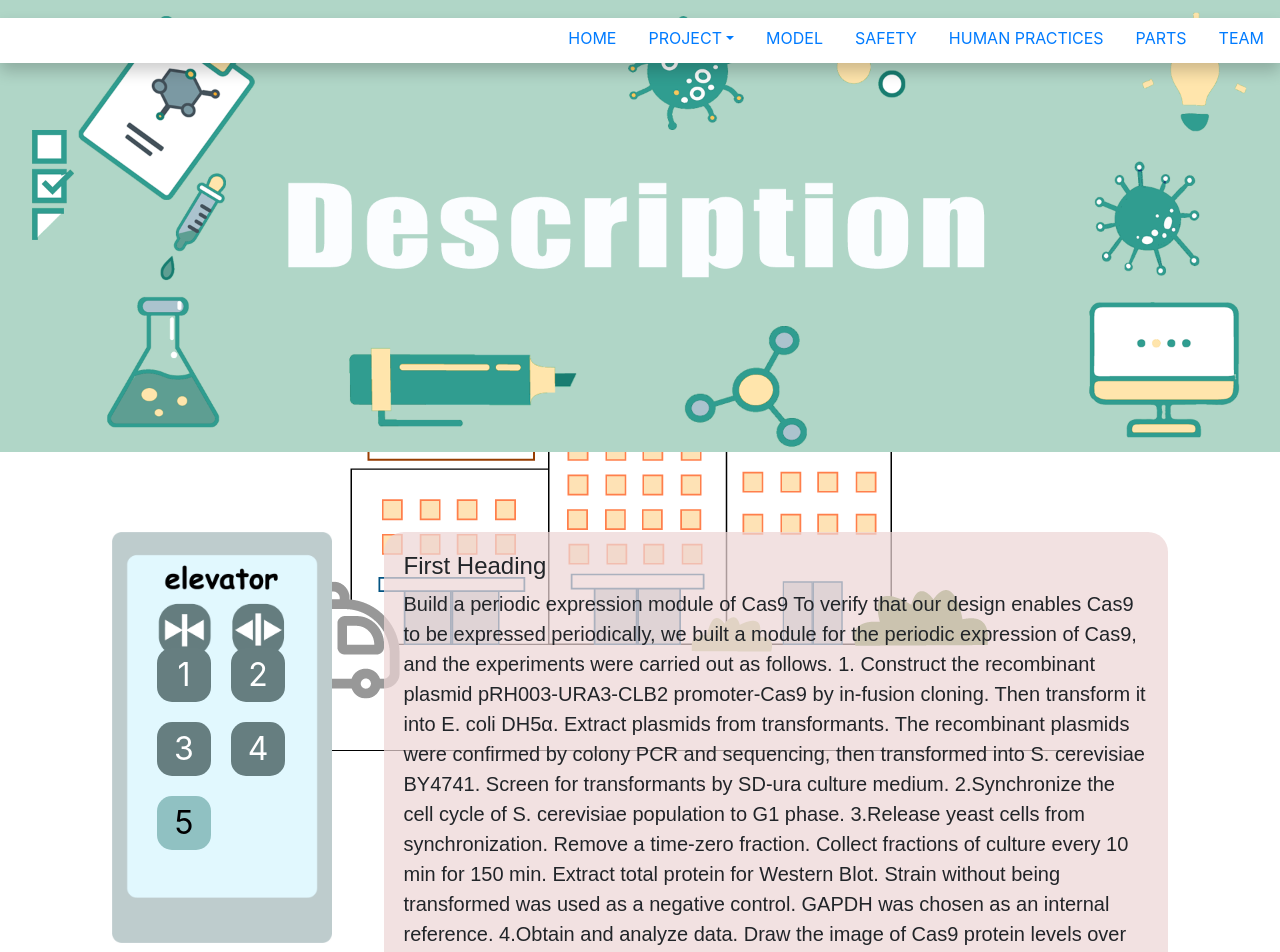
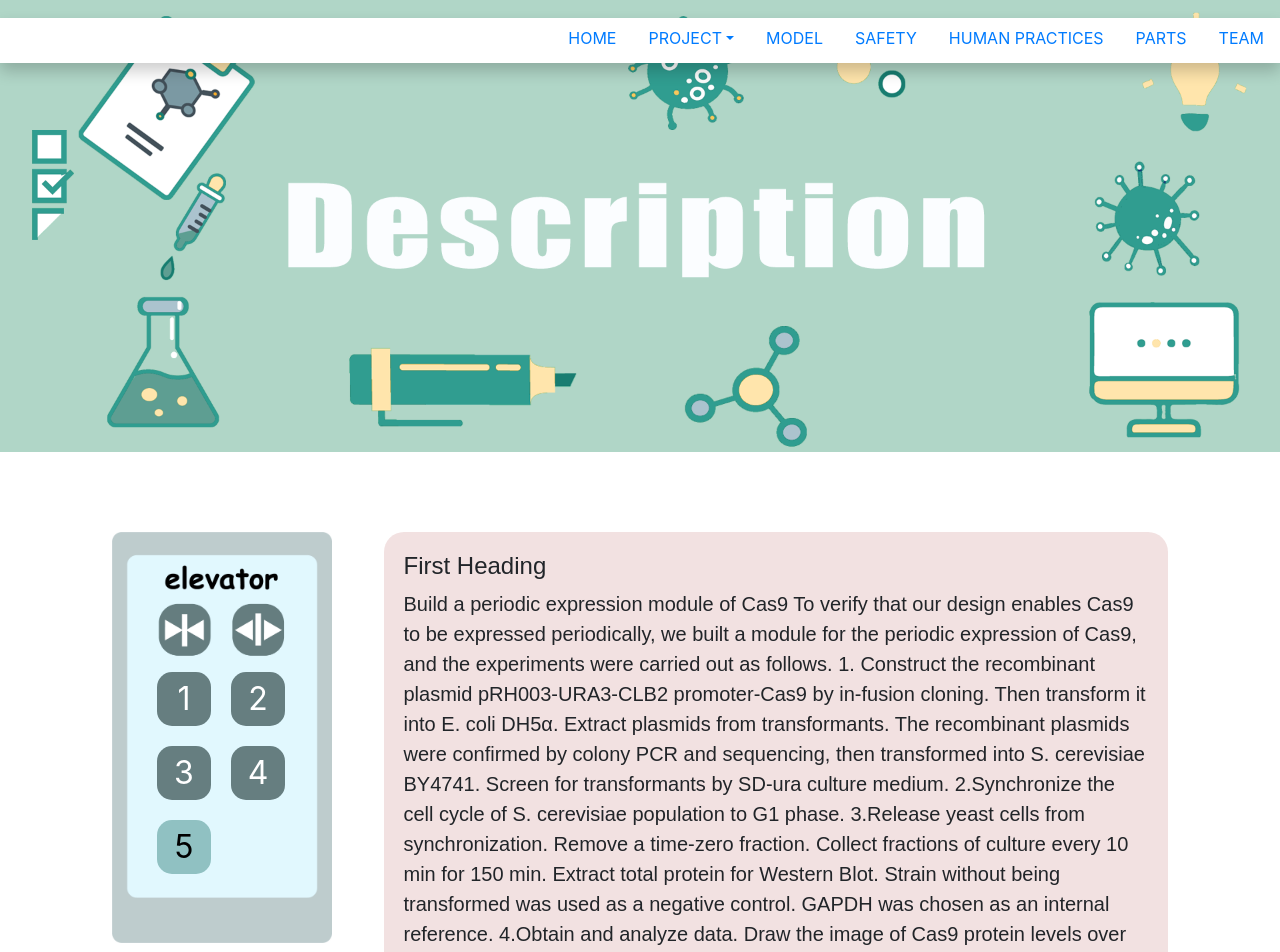
Before and after one commit to BNUZ-China/iGem-Wiki-2021, a Vue app: page / in a window 1280 px wide. Shown: the top 952 px of the page. Built offline with nearby package versions, Linux system fonts and the light colour scheme.

Commit message:
fix bug.

```diff
--- a/package.json
+++ b/package.json
@@ -1,6 +1,6 @@
 {
   "name": "wiki",
-  "version": "1.1.2",
+  "version": "1.2.1",
   "private": true,
   "scripts": {
     "serve": "vue-cli-service serve --mode development",
--- a/src/App.vue
+++ b/src/App.vue
@@ -1,6 +1,6 @@
 <template>
   <AppRoot id="app">
-    <Background_picture src="assets/homepage_hospital.png"></Background_picture>
+<!--    <Background_picture src="assets/homepage_hospital.png"></Background_picture>-->
     <top-navigation-bar/>
     <Head_image></Head_image>
     <BNUZ_Content>
@@ -124,14 +124,12 @@ import BNUZ_Content from "@/components/bnuz_content";
 import Head_image from "@/components/head_image";
 import Bottom from "@/components/bottom";
 import Content_navigation_anchor from "@/components/content_navigation_anchor";
-import Background_picture from "@/components/background_picture";
 import AppRoot from "@/AppRoot";
 
 export default {
   name: 'App',
   components: {
     AppRoot,
-    Background_picture,
     Bottom,
     Head_image,
     TopNavigationBar,
--- a/src/components/background_picture.vue
+++ b/src/components/background_picture.vue
@@ -7,7 +7,7 @@
 
 <script>
 import homepage_hospital from '@/assets/homepage_hospital.png'
-import conf from '@/wiki_config'
+// import conf from '@/wiki_config'
 
 export default {
   name: "background_picture",
@@ -15,7 +15,7 @@ export default {
   data() {
     return {
       // TODO homepage_hospital URI
-      homepage_hospital: conf.isDev ? homepage_hospital : ''
+      homepage_hospital: homepage_hospital
     }
   }
 }
--- a/src/components/bnuz_content.vue
+++ b/src/components/bnuz_content.vue
@@ -155,7 +155,7 @@ export default {
 
 .bnuz-content-nav-sticky {
   position: sticky;
-  top: 180px;
+  top: 25%;
   overflow: visible;
 }
 </style>
--- a/src/components/content_navigation.vue
+++ b/src/components/content_navigation.vue
@@ -17,7 +17,7 @@
 <script>
 import Content_navigation_item from "@/components/content_navigation_item";
 import Nav_background from '@/assets/content_navigation/nav_background.jpg';
-import conf from '@/wiki_config';
+// import conf from '@/wiki_config';
 
 export default {
   name: "content_navigation",
@@ -25,7 +25,7 @@ export default {
   data() {
     return {
       // TODO: set image URI
-      Nav_background: conf.isDev ? Nav_background : ''
+      Nav_background: Nav_background
     }
   },
   props: {
@@ -55,7 +55,7 @@ export default {
   background-repeat: no-repeat;
 
   /* 有关按钮垂直对齐 */
-  padding-top: 44%;
+  padding-top: 130px;
 }
 
 /* TODO 在这里调整按钮的边距等数据 */
--- a/src/components/top_navigation_bar.vue
+++ b/src/components/top_navigation_bar.vue
@@ -54,6 +54,7 @@ export default {
   position: fixed;
   top: 18px;
   width: 100%;
+  font-size: 16px;
 }
 
 .right-padding {
--- a/src/components/window.vue
+++ b/src/components/window.vue
@@ -9,7 +9,7 @@
 <script>
 // import window_p from '@/assets/window.png';
 import window_pic from '@/assets/window.png';
-import conf from '@/wiki_config'
+// import conf from '@/wiki_config'
 
 export default {
   name: "window",
@@ -17,7 +17,7 @@ export default {
     return {
       isLeft: this.window_side.toLowerCase() === 'left',
       // TODO: window URI
-      window_pic: conf.isDev ? window_pic : ''
+      window_pic: window_pic
     }
   },
   mounted() {
--- a/src/wiki_config.js
+++ b/src/wiki_config.js
@@ -1,3 +1,3 @@
 module.exports = {
-  isDev: true
+  isDev: false
 }
--- a/vue.config.js
+++ b/vue.config.js
@@ -119,7 +119,7 @@ let prod_config = igemWikiWebpackPluginConfigGenerator({
       .use("file-loader")
       .loader("file-loader")
       .options({
-        limit: 1,
+        limit: 10000,
         publicPath: './',
         outputPath: 'img',
         name: '[name].[hash:8].[ext]',
```
Also changed, not shown: src/components/open_window.vue (+5 -2 lines), src/index.vue (+4 -5 lines), 1 other file (tests, documents, lock files or other folders).
